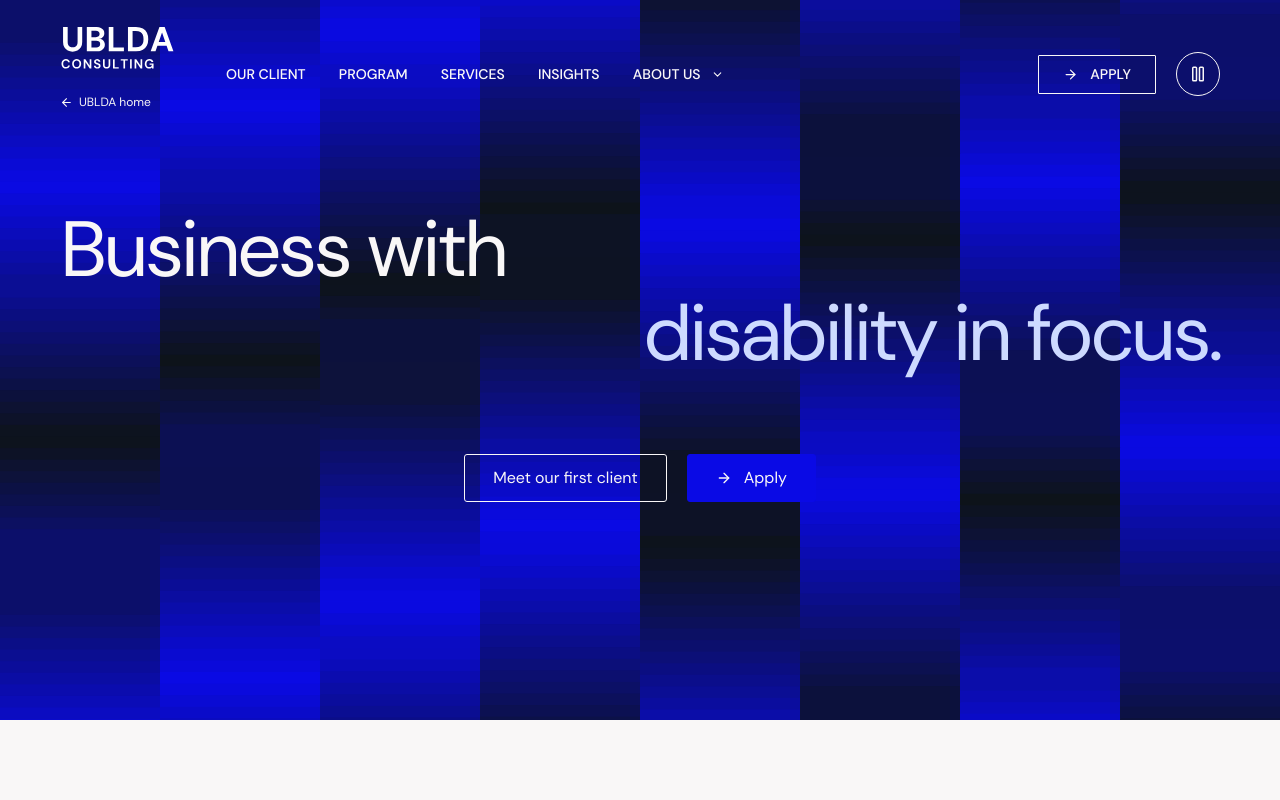
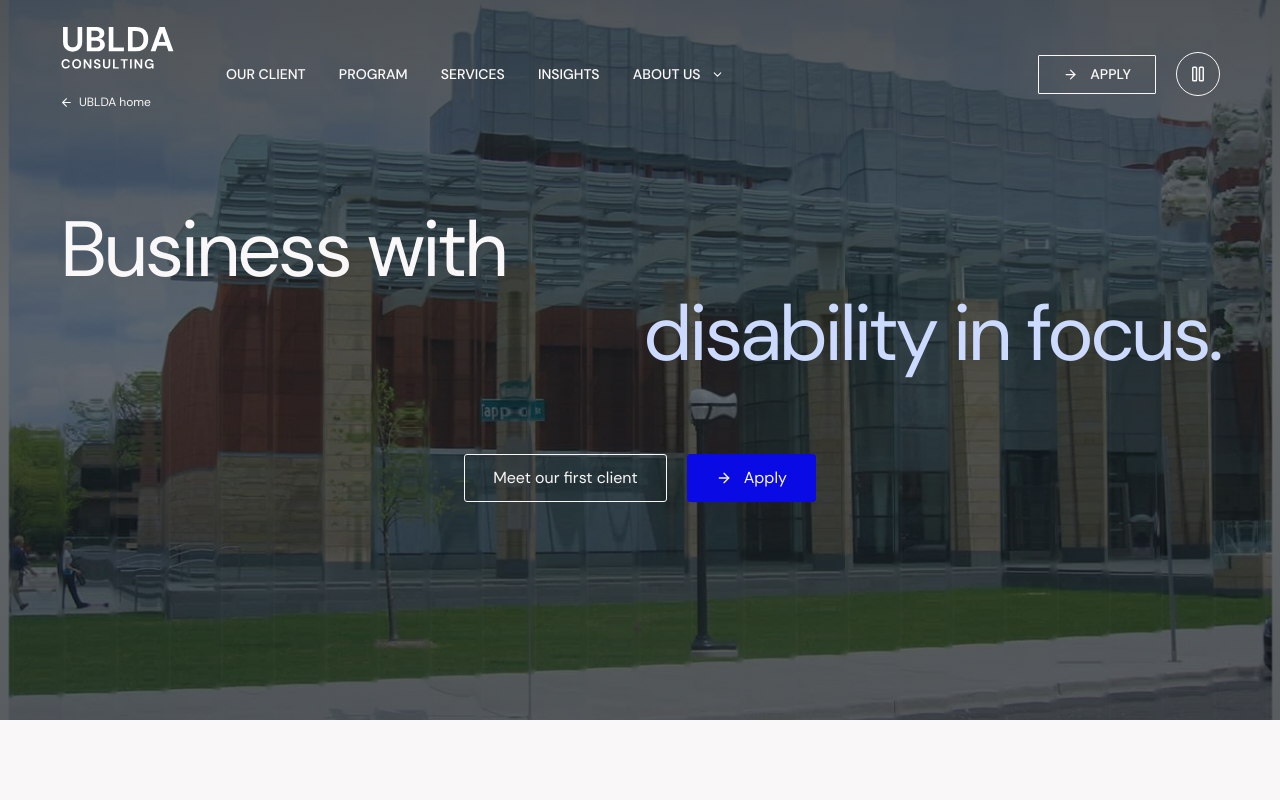
Before and after one commit to sbodine-lab/ublda-website, a React (Vite) app: page /consulting in a window 1280 px wide. Shown: the top 800 px of the page. Built offline with nearby package versions, Linux system fonts and the light colour scheme.

Commit message:
Make the Ross glass photograph the consulting hero (#154)
* Replace consulting abstract art with a Ross glass photograph

* Move the Ross glass photograph into the consulting hero

* Soften Ross glass refraction and tighten pane spacing

```diff
--- a/scripts/audit-scroll-behavior.mjs
+++ b/scripts/audit-scroll-behavior.mjs
@@ -57,7 +57,7 @@ try {
       const paints=()=>canvas.evaluate(el=>window.__canvasPaints.get(el)||0);
       const active=await paints(); await page.waitForTimeout(300);
       check(`Visible artwork animates ${route} ${width}`,(await paints())>active);
-      await page.locator('footer').scrollIntoViewIfNeeded(); await page.waitForTimeout(250);
+      await page.locator(route==='/'?'footer':'.st-hero h1').scrollIntoViewIfNeeded(); await page.waitForTimeout(250);
       const stopped=await paints(); await page.waitForTimeout(300);
       check(`Offscreen artwork stops painting ${route} ${width}`,(await paints())===stopped);
       await canvas.scrollIntoViewIfNeeded(); await page.waitForTimeout(250);
--- a/src/pages/consulting/StudioPages.tsx
+++ b/src/pages/consulting/StudioPages.tsx
@@ -1,7 +1,7 @@
 import { useState, type CSSProperties, type FormEvent } from "react";
 import { Link, Navigate, useParams } from "react-router-dom";
 import { ArrowUpRight, ArrowRight } from "lucide-react";
-import { ApplicationButton, Bands, Button, Callout, Intro, Studio } from "./Studio";
+import { ApplicationButton, Button, Callout, Intro, Studio } from "./Studio";
 import { GenerativeArt } from "./GenerativeArt";
 import { AREAS, RESEARCH } from "./research";
 import { LEADERS, PARTNERS, PARTNER_STATEMENT, ROSS_ADDRESS, CONTACT_MAILTO } from "./content";
@@ -168,8 +168,17 @@ function Timeline() {
 export function StudioHome() {
   return (
     <Studio title="Home" hero>
-      <section className="st-hero">
-        <Bands />
+      <section className="st-hero st-hero--photo">
+        <img
+          className="st-hero-photo"
+          src="/consulting/ross-paned-glass.webp"
+          alt=""
+          aria-hidden="true"
+          width={1333}
+          height={1000}
+          fetchPriority="high"
+          decoding="async"
+        />
         <div className="st-wrap st-hero-content">
           <h1>
             <span data-enter>Business with</span>
@@ -226,9 +235,8 @@ export function StudioHome() {
         </div>
       </section>
       <section className="st-wrap st-club-story" data-enter>
-        <div className="st-club-art"><GenerativeArt kind="perspective" /></div>
+        <h2>Part of a broader<br />UBLDA community.</h2>
         <div>
-          <h2>Part of a broader<br />UBLDA community.</h2>
           <p>
             Our club creates a place for students to understand disability
             through the lens of business and to consider the role they can play
--- a/src/pages/consulting/reference.css
+++ b/src/pages/consulting/reference.css
@@ -34,7 +34,6 @@
 .st-experience .st-wrap > .st-button { background: transparent; color: var(--st-paper); border-color: currentColor !important; }
 .st-experience .st-wrap > .st-button:hover { background: var(--st-paper); color: var(--st-accent); }
 .st-club-story { grid-template-columns: minmax(0, 1fr) minmax(0, 2fr); gap: 80px; padding-top: 120px; }
-.st-club-art { aspect-ratio: 4 / 5; overflow: hidden; border-radius: 4px; }
 .st-club-story h2 { font-size: 34px; line-height: 1.15; }
 .st-club-story p { font-size: 20px; line-height: 1.5; }
 .st-club-story .st-button { display: flex; margin-left: auto; }
@@ -67,7 +66,6 @@
   .st-experience-grid article > span { font-size: 56px; margin-bottom: 40px; }
   .st-experience-grid h3 { font-size: 26px; }
   .st-club-story { grid-template-columns: 1fr; padding-top: 64px; gap: 32px; }
-  .st-club-art { aspect-ratio: 4 / 3; }
   .st-club-story h2 { font-size: 32px; }
   .st-club-story p { font-size: 18px; }
   .st-section { padding-top: 72px; }
@@ -82,3 +80,11 @@
   .st-hero-content { padding-block: 150px 56px; }
   .st-hero .st-actions { margin-top: 48px; }
 }
+
+/* The Ross photograph carries the Paper glass treatment; the shade protects
+   the white headline, navigation, and buttons across every image crop. */
+.st-hero--photo { overflow: hidden; background: var(--st-dark); isolation: isolate; }
+.st-hero-photo { position: absolute; inset: 0; width: 100%; height: 100%; object-fit: cover; object-position: center 52%; }
+.st-hero--photo::before { content: ""; position: absolute; inset: 0; z-index: 1; pointer-events: none; background: linear-gradient(180deg, #0d1319b8, #0d13199e 45%, #0d1319ad); }
+.st-hero--photo .st-hero-content { z-index: 2; }
+@media (max-width: 767px) { .st-hero-photo { object-position: 58% center; } }
```
Also changed, not shown: public/consulting/ross-paned-glass.webp (added), 1 other file (tests, documents, lock files or other folders).
